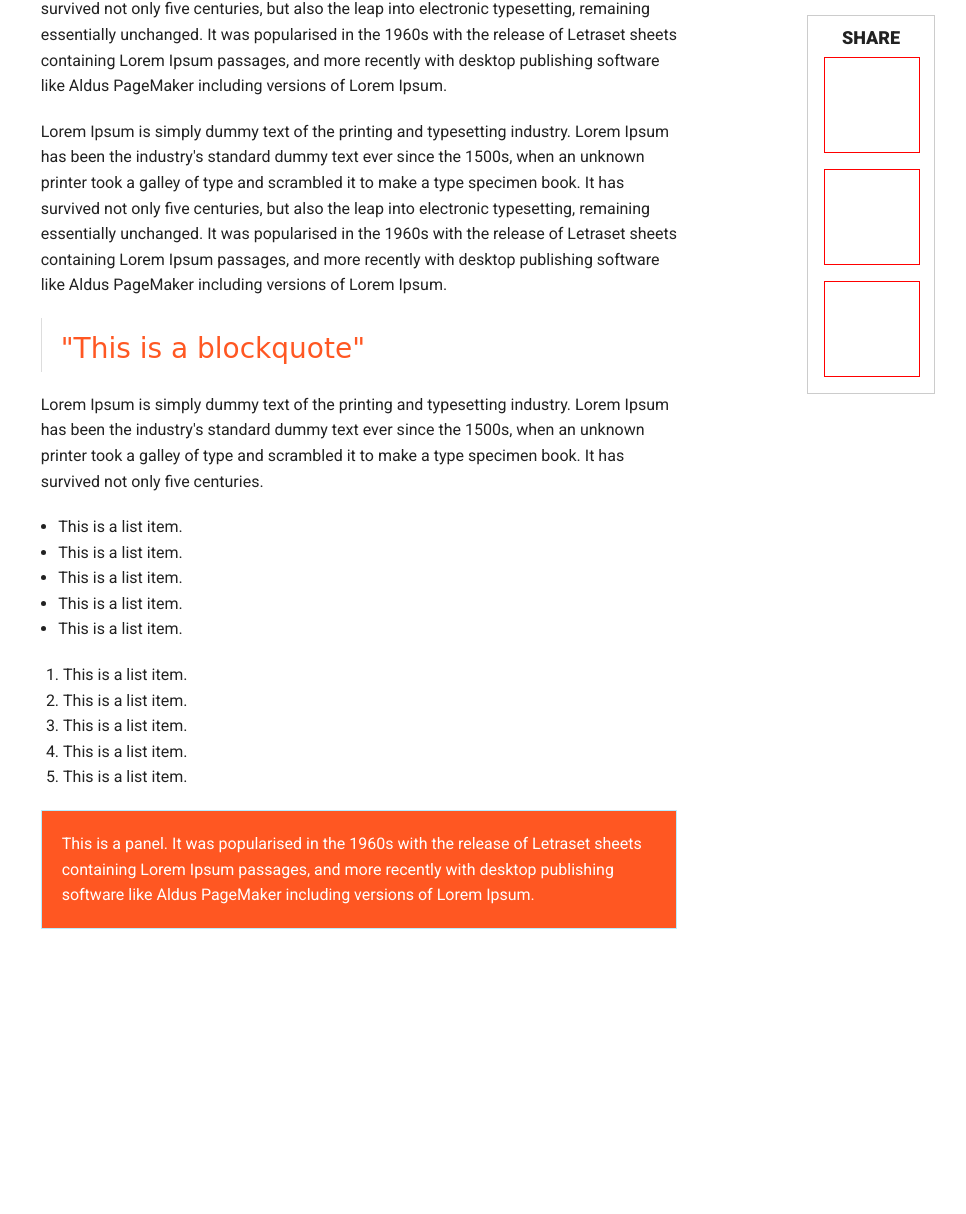
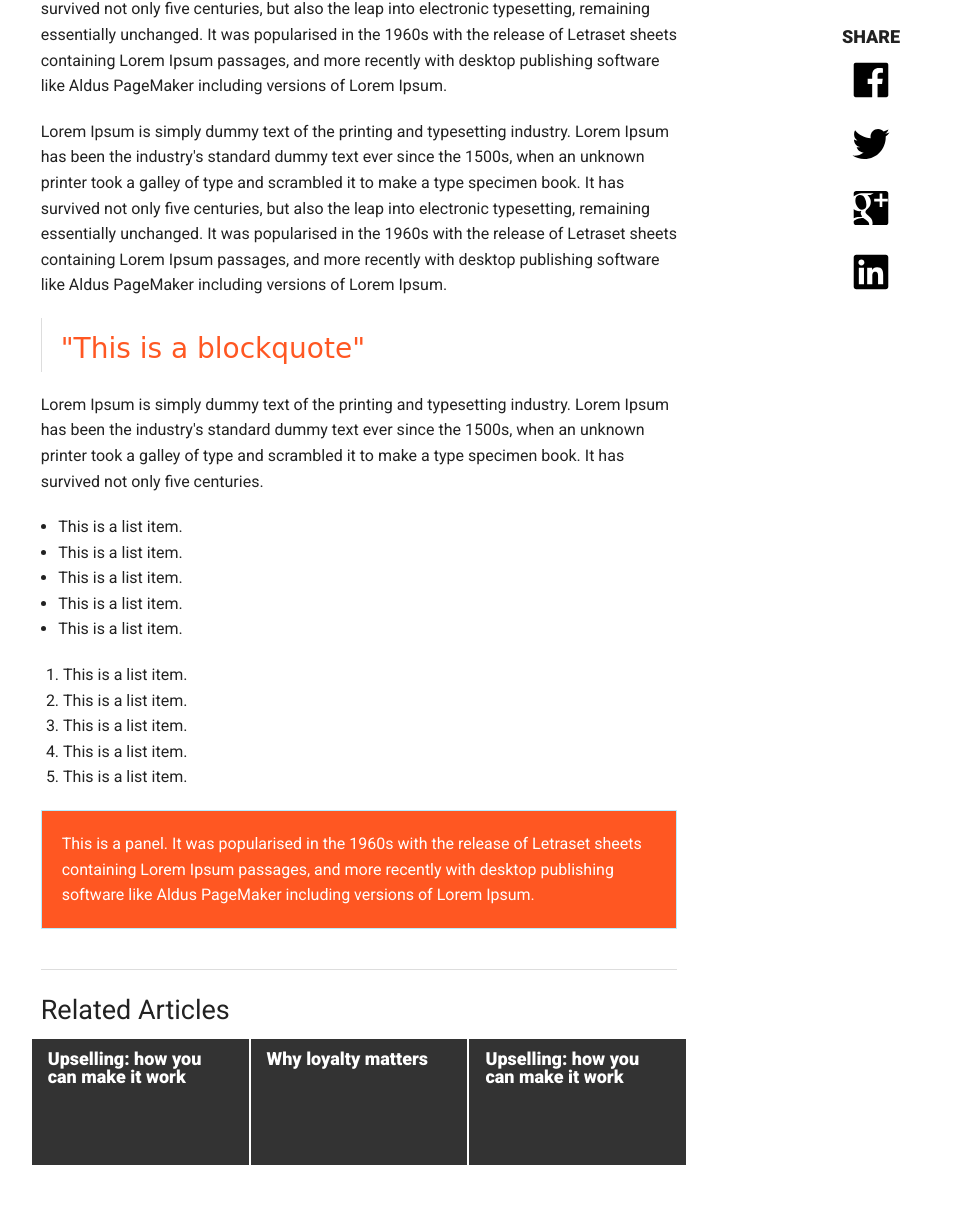
Before and after one commit to chrisspring215/jettisystems.com, a plain HTML site: page articles/blog.html in a window 1280 px wide. Shown: the part 405-1619 px from the top of the page, without its empty margins (281-1247 px from the left). Before the commit the page ends 1354 px from the top, so only its background shows below. Drawn offline with nearby package versions, Linux system fonts and the light colour scheme; a web font is replaced by a local one.

Commit message:
finished blog

```diff
--- a/articles/blog.html
+++ b/articles/blog.html
@@ -54,6 +54,8 @@
 
       <script src="../js/blog.js"></script>
 
+
+
   </head>
   <body class='blog' onload="titlePaster()">
     <nav class="blog-nav">
@@ -65,16 +67,15 @@
     </nav>
 
     <aside class="aside-call-to-action hide-for-medium-down">
-      <h3 class="text-center">This is the aside</h3>
-      <p class="text-center">Jetti is making you big money</p>
-      <a href="" class="button">FIND OUT HOW</a>
+      <a href="../contact.html"><img src="../img/blog-cta.png"></a>
     </aside>
 
     <aside class="aside-social hide-for-medium-down">
       <h5 class="aside-social-title text-center">SHARE</h5>
-      <a href="" class="aside-social-link">&nbsp;</a>
-      <a href="" class="aside-social-link">&nbsp;</a>
-      <a href="" class="aside-social-link">&nbsp;</a>
+      <a href="" class="aside-social-link"><img src="../img/fi-social-facebook.svg"></a>
+      <a href="" class="aside-social-link"><img src="../img/fi-social-twitter.svg"></a>
+      <a href="" class="aside-social-link"><img src="../img/fi-social-google-plus.svg"></a>
+      <a href="" class="aside-social-link"><img src="../img/fi-social-linkedin.svg"></a>
     </aside>
 
     <div class="row">
@@ -120,6 +121,35 @@
       </div>
     </div>
 
+    <div class="row">
+      <div class="small-12 medium-8 medium-centered columns">
+        <hr>
+      </div>
+    </div>
+
+    <div class="row">
+      <div class="small-12 medium-8 medium-centered columns related">
+        <h3>Related Articles</h3>
+        <ul class="small-block-grid-1 medium-block-grid-3">
+          <li>
+            <a href="">
+              <h5>Upselling: how you can make it work</h5>
+            </a>
+          </li>
+          <li>
+            <a href="">
+              <h5>Why loyalty matters</h5>
+            </a>
+          </li>
+          <li>
+            <a href="">
+              <h5>Upselling: how you can make it work</h5>
+            </a>
+          </li>
+        </ul>
+      </div>
+    </div>
+
 
 
     <script src="../js/vendor/jquery.js"></script>
--- a/scss/_custom.scss
+++ b/scss/_custom.scss
@@ -8,6 +8,47 @@ $jetti-dark-grey: #333;
 $jetti-light-grey: #666;
 $jetti-lighter-grey: #ccc;
 $jetti-lightest-grey: #eee;
+
+.related
+{
+
+	margin-bottom: 3em;
+
+	h5
+	{
+		color: $jetti-white;
+		font-weight: 900;
+		line-height: 1em;
+	}
+
+	a
+	{
+		display: block;
+	}
+
+	li
+	{
+		background: $jetti-dark-grey;
+		border: 1px solid $jetti-white;
+		padding: .5em 1em;
+		min-height: 8em;
+	}
+}
+
+.global-nav
+{
+	background: $jetti-orange;
+	padding-top: 12px;
+	padding-bottom: 12px;
+
+	a
+	{
+		color: $jetti-white;
+		font-weight: 900;
+		text-transform: uppercase;
+		padding-left: 16px;
+	}
+}
 
 .contact-form
 {
@@ -44,9 +85,7 @@ $jetti-lightest-grey: #eee;
 	{
 		display: inline-block;
 		position: fixed;
-		border: 1px solid #ccc;
 		background-color: white;
-
 	}
 
 	.aside-call-to-action
@@ -54,7 +93,6 @@ $jetti-lightest-grey: #eee;
 		top: 6.25rem;
 		width: 12em;
 		right: 2em;
-		padding: 1em;
 	}
 
 	.aside-social
@@ -77,7 +115,6 @@ $jetti-lightest-grey: #eee;
 	{
 		width: 6em;
 		height: 6em;
-		border: 1px solid red;
 		display: block;
 		margin: 1em 0;
 	}
@@ -480,9 +517,6 @@ main
 	{
 		display: inline-block;
 		position: fixed;
-		border: 1px solid #ccc;
-		background-color: white;
-
 	}
 
 	.aside-call-to-action
@@ -490,7 +524,6 @@ main
 		top: 6.25rem;
 		width: 12em;
 		right: 2em;
-		padding: 1em;
 	}
 
 	.aside-social
@@ -511,11 +544,10 @@ main
 
 	.aside-social-link
 	{
-		width: 6em;
-		height: 6em;
-		border: 1px solid red;
+		width: 3em;
+		height: 3em;
 		display: block;
-		margin: 1em 0;
+		margin: 1em 0 1em 1.5em;
 	}
 
 	.blog-title
```
Also changed, not shown: index.html (+10 -0 lines), css/style.css, img/blog-cta.png (added), img/fi-social-facebook.svg (added), img/fi-social-google-plus.svg (added), img/fi-social-linkedin.svg (added), img/fi-social-twitter.svg (added), 1 other file.
